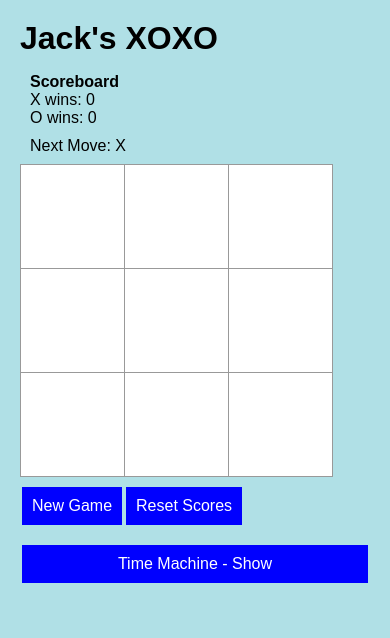
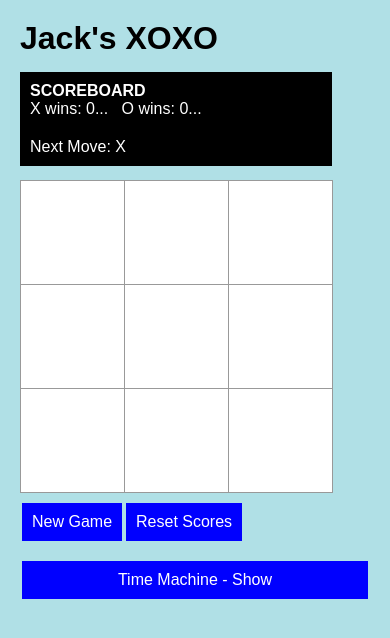
Before and after one commit to tommyarmstrong/noughts-crosses, a React (Create React App) app: page / in a window 390 px wide. Shown: the top 638 px of the page. Built offline with nearby package versions, Linux system fonts and the light colour scheme.

Commit message:
NCD-43 Changed scoreboard to black background and white font

```diff
--- a/src/App.js
+++ b/src/App.js
@@ -184,14 +184,12 @@ function calculateResult(squares) {
   return { result: null, winningLine: null };
 }
 
-function Scoreboard({ xWins, oWins, status }) {
-  // NEED TO DISPLAY THE STATUS IN THE SCOREBOARD
+function Scoreboard({ xWins, oWins }) {
   return (
     <>
       <div className="scoreboard">
-        <div><b>Scoreboard</b></div>
-        <div>X wins: {xWins}</div>
-        <div>O wins: {oWins}</div>
+        <div><b>SCOREBOARD</b></div>
+        <div>X wins: {xWins}...&nbsp;&nbsp;&nbsp;O wins: {oWins}...</div>
       </div>
     </>
   );
@@ -220,7 +218,7 @@ function Competition() {
         <h1>Jack's XOXO</h1>
         <Scoreboard xWins={xWins} oWins={oWins} />
         <Game updateScoreboard={updateScoreboard} resetScoreboard={resetScoreboard} />
-      </div>
+        </div>
     </>
   )
 }
--- a/src/styles.css
+++ b/src/styles.css
@@ -11,7 +11,7 @@ body {
 
 h1 {
   margin-top: 0;
-  margin-bottom: 0.2em;
+  margin-bottom: 15px;
   font-size: 32px;
 }
 
@@ -106,9 +106,19 @@ ol li {
   display: table;
 }
 
+.scoreboard {
+  width: 267px;
+  padding: 10px;
+  background-color: black;
+  color: white;
+}
+
 .game-status {
-  margin-left: 10px;
-  margin-bottom: 10px;
+  width: 267px;
+  padding: 10px;
+  background-color: black;
+  color: white;
+  margin-bottom: 15px;
 }
 
 .game-content {
@@ -158,10 +168,6 @@ ol li {
   color: blue;
 }
 
-.scoreboard {
-  padding: 10px;
-}
-
 /* Media query for mobile devices */
 @media (max-width: 768px) {
   .game-content {
@@ -181,4 +187,17 @@ ol li {
     margin-top: 0;
     font-size: 24px;
   }
+  .scoreboard {
+    width: 312px;
+    padding: 10px;
+    background-color: black;
+    color: white;
+  }
+  .game-status {
+    width: 312px;
+    padding: 10px;
+    background-color: black;
+    color: white;
+    margin-bottom: 15px;
+  }
 }
```
